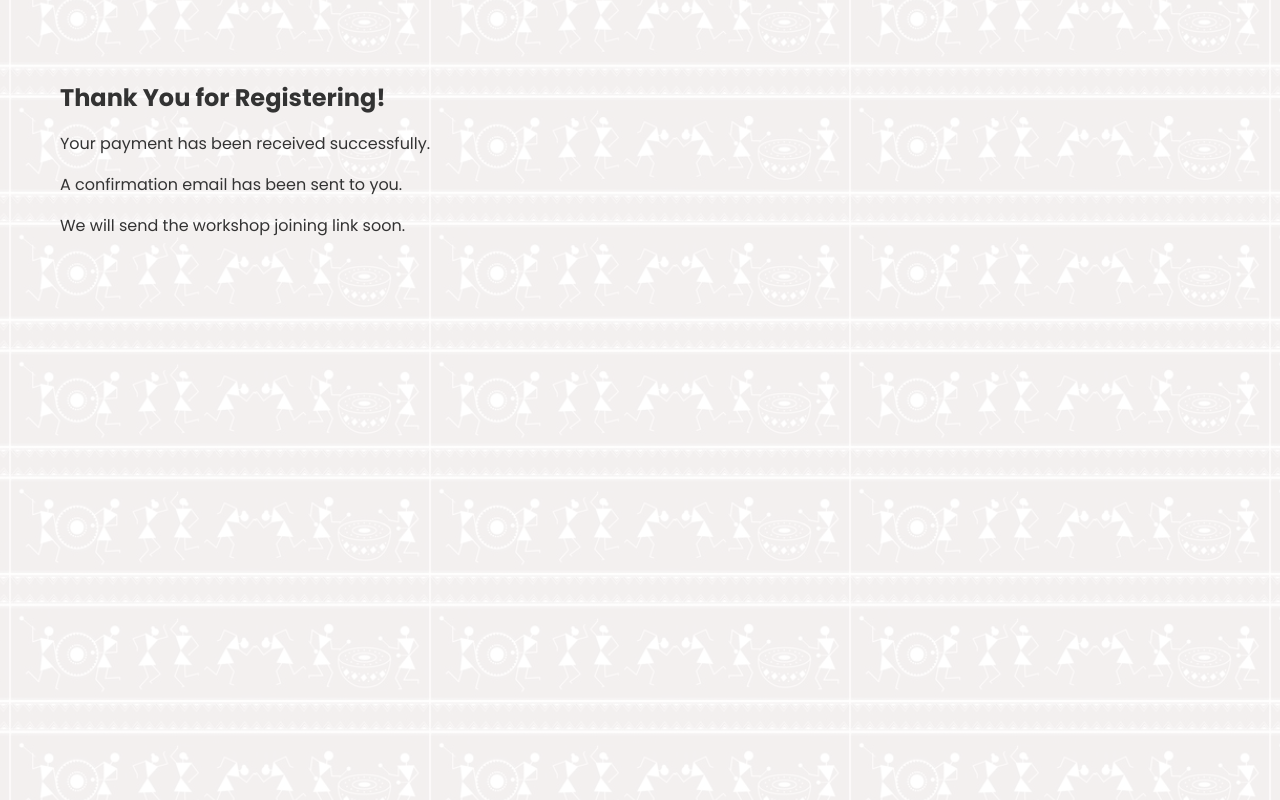
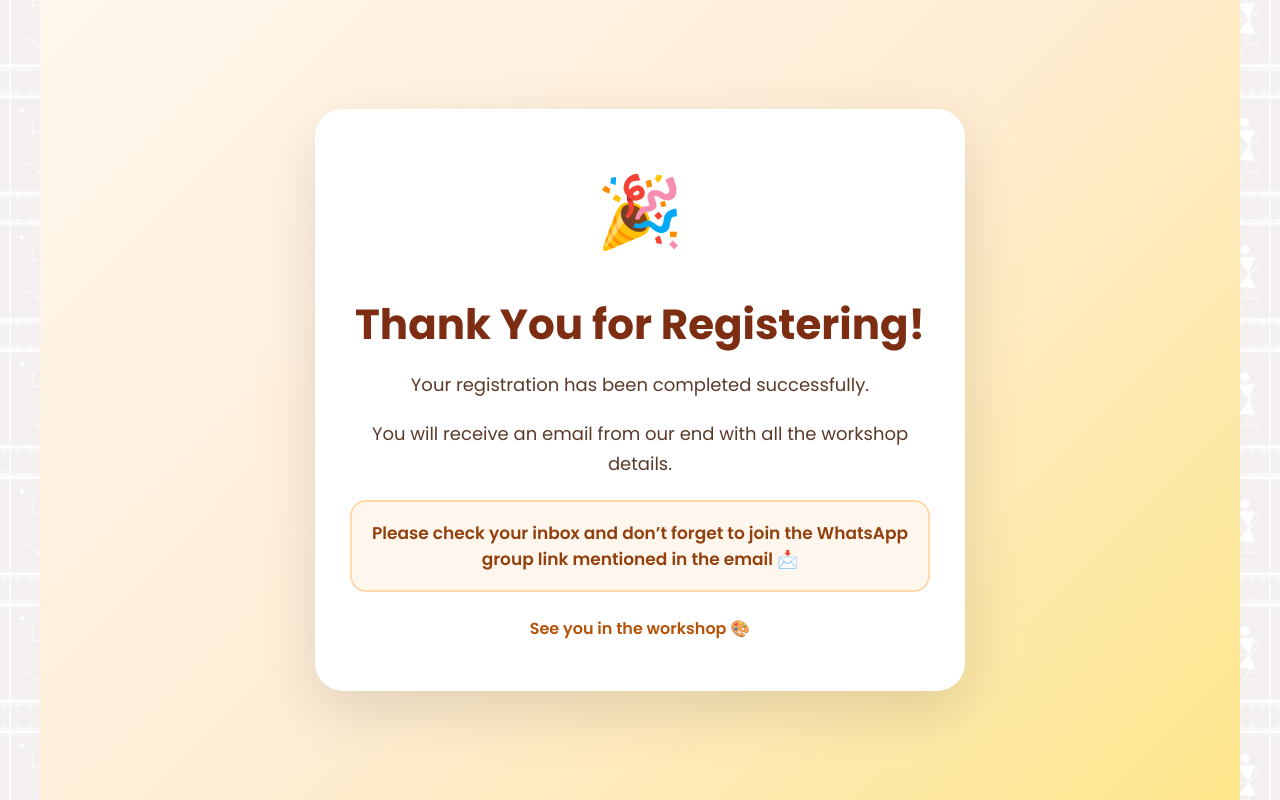
Before and after one commit to avgeek15E/warliworkshop, a React (Vite) app in the folder frontend/: page /thankyou in a window 1280 px wide. Built offline with nearby package versions, Linux system fonts and the light colour scheme.

Commit message:
thank you update

```diff
--- a/frontend/src/components/ThankYou.jsx
+++ b/frontend/src/components/ThankYou.jsx
@@ -1,13 +1,30 @@
 function ThankYou() {
   return (
     <section className="thankyou-page">
-      <h1>Thank You for Registering!</h1>
+      <div className="thankyou-card">
+        {/* Success Icon */}
+        <div className="success-icon">🎉</div>
 
-      <p>Your payment has been received successfully.</p>
+        {/* Heading */}
+        <h1 className="thankyou-title">Thank You for Registering!</h1>
 
-      <p>A confirmation email has been sent to you.</p>
+        {/* Message */}
+        <p className="thankyou-text">
+          Your registration has been completed successfully.
+        </p>
 
-      <p>We will send the workshop joining link soon.</p>
+        <p className="thankyou-text">
+          You will receive an email from our end with all the workshop details.
+        </p>
+
+        <p className="thankyou-highlight">
+          Please check your inbox and don’t forget to join the WhatsApp group
+          link mentioned in the email 📩
+        </p>
+
+        {/* Extra Note */}
+        <div className="thankyou-note">See you in the workshop 🎨</div>
+      </div>
     </section>
   );
 }
--- a/frontend/src/styles.css
+++ b/frontend/src/styles.css
@@ -1119,3 +1119,141 @@
   }
 
 }
+
+
+/* ===============================
+   THANK YOU PAGE
+================================ */
+
+.thankyou-page {
+  min-height: 100vh;
+
+  display: flex;
+  align-items: center;
+  justify-content: center;
+
+  padding: 20px;
+
+  background: linear-gradient(
+    135deg,
+    #fff7ed,
+    #ffedd5,
+    #fde68a
+  );
+}
+
+/* Card */
+
+.thankyou-card {
+  background: white;
+
+  max-width: 650px;
+  width: 100%;
+
+  padding: 50px 35px;
+
+  border-radius: 28px;
+
+  text-align: center;
+
+  box-shadow: 0 20px 60px rgba(0,0,0,0.12);
+
+  animation: fadeIn 0.8s ease;
+}
+
+/* Success icon */
+
+.success-icon {
+  font-size: 70px;
+  margin-bottom: 20px;
+}
+
+/* Title */
+
+.thankyou-title {
+  font-size: 42px;
+  color: #7c2d12;
+
+  margin-bottom: 20px;
+
+  line-height: 1.2;
+}
+
+/* Text */
+
+.thankyou-text {
+  font-size: 18px;
+  color: #5b3a29;
+
+  line-height: 1.7;
+
+  margin-bottom: 14px;
+}
+
+/* Highlight */
+
+.thankyou-highlight {
+  background: #fff7ed;
+
+  padding: 18px;
+
+  border-radius: 16px;
+
+  font-size: 17px;
+  font-weight: 600;
+
+  color: #92400e;
+
+  margin-top: 20px;
+  margin-bottom: 24px;
+
+  border: 2px solid #fed7aa;
+}
+
+/* Bottom note */
+
+.thankyou-note {
+  font-size: 16px;
+  color: #b45309;
+  font-weight: 600;
+}
+
+/* Animation */
+
+@keyframes fadeIn {
+
+  from {
+    opacity: 0;
+    transform: translateY(20px);
+  }
+
+  to {
+    opacity: 1;
+    transform: translateY(0);
+  }
+
+}
+
+/* ===============================
+   RESPONSIVE
+================================ */
+
+@media (max-width: 768px) {
+
+  .thankyou-card {
+    padding: 40px 24px;
+  }
+
+  .thankyou-title {
+    font-size: 32px;
+  }
+
+  .thankyou-text {
+    font-size: 16px;
+  }
+
+  .thankyou-highlight {
+    font-size: 15px;
+  }
+
+}
```
